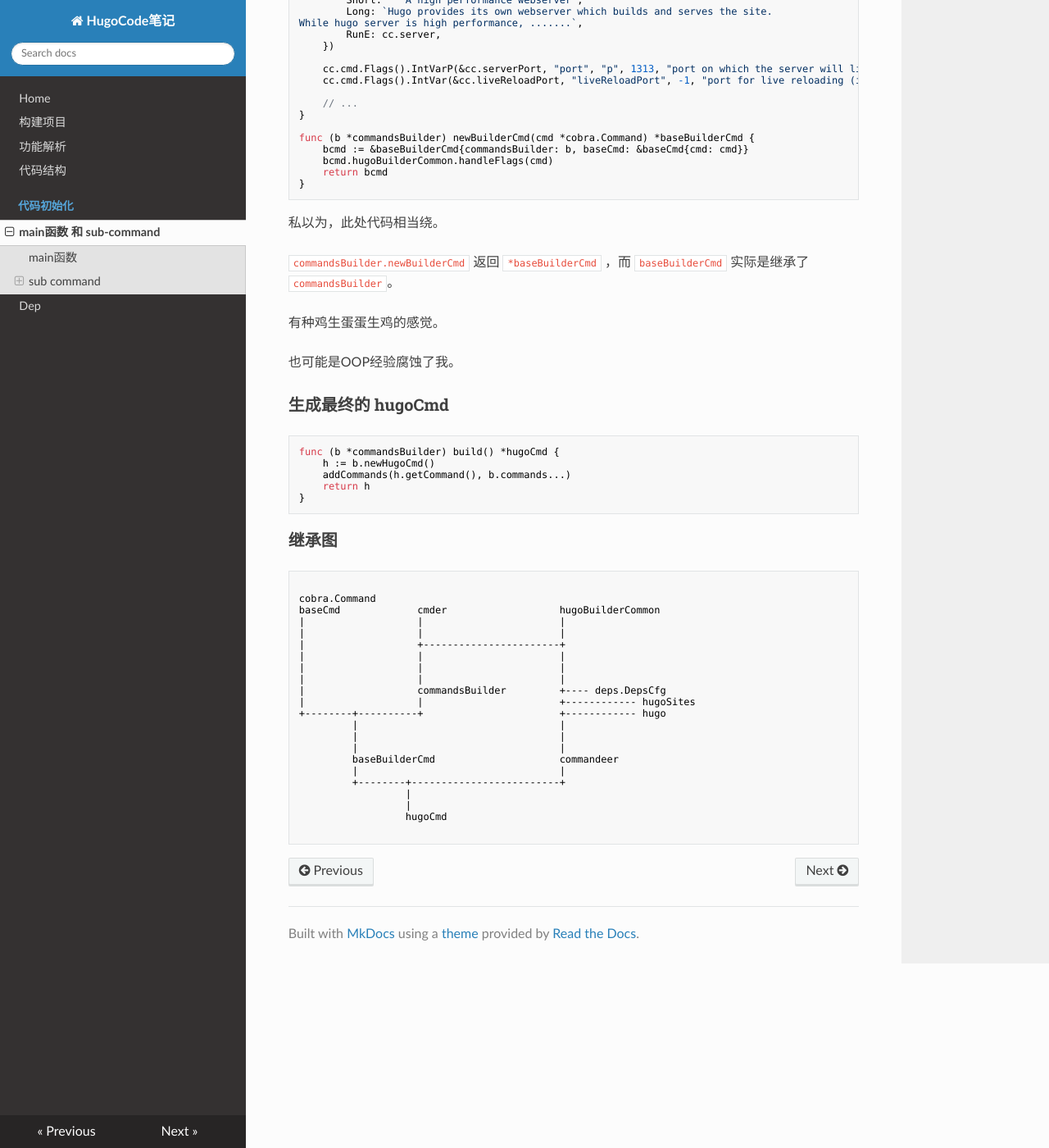
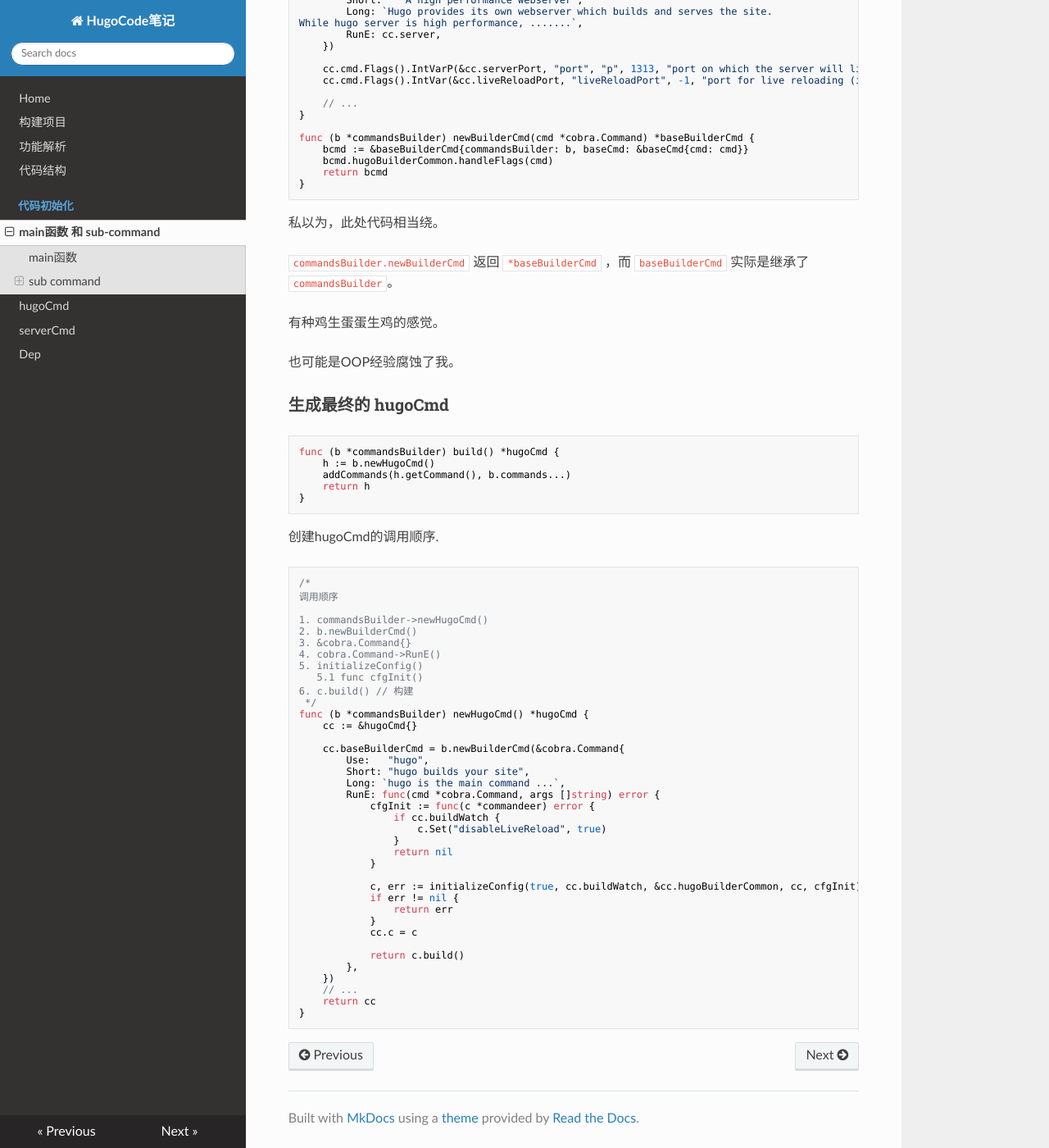
Before and after one commit to morya/reading-hugo-code, an MkDocs documentation site: the page built from docs/04.01-sub-cmd.md, in a window 1280 px wide and 1400 px high, scrolled down 4412 px. Shown: the whole window at 82% size. Built offline with MkDocs 1.6.1, drawn with Linux system fonts in a browser that asks for light colours; nearby versions of some CDN libraries; old or Windows-style settings are respelled for this version of MkDocs.

Commit message:
rename and add more files

````diff
--- a/docs/041-sub-cmd.md
+++ b/docs/04.01-sub-cmd.md
@@ -297,29 +297,45 @@ func (b *commandsBuilder) build() *hugoCmd {
 }
 ```
 
-### 继承图
+创建hugoCmd的调用顺序.
 
-```text
+```golang
+/*
+调用顺序
 
-cobra.Command
-baseCmd             cmder                   hugoBuilderCommon
-|                   |                       |
-|                   |                       |
-|                   +-----------------------+
-|                   |                       |
-|                   |                       |
-|                   |                       |
-|                   commandsBuilder         +---- deps.DepsCfg
-|                   |                       +------------ hugoSites
-+--------+----------+                       +------------ hugo
-         |                                  |
-         |                                  |
-         |                                  |
-         baseBuilderCmd                     commandeer
-         |                                  |
-         +--------+-------------------------+
-                  |
-                  |
-                  hugoCmd
+1. commandsBuilder->newHugoCmd()
+2. b.newBuilderCmd()
+3. &cobra.Command{}
+4. cobra.Command->RunE()
+5. initializeConfig()
+   5.1 func cfgInit()
+6. c.build() // 构建
+ */
+func (b *commandsBuilder) newHugoCmd() *hugoCmd {
+	cc := &hugoCmd{}
 
+	cc.baseBuilderCmd = b.newBuilderCmd(&cobra.Command{
+		Use:   "hugo",
+		Short: "hugo builds your site",
+		Long: `hugo is the main command ...`,
+		RunE: func(cmd *cobra.Command, args []string) error {
+			cfgInit := func(c *commandeer) error {
+				if cc.buildWatch {
+					c.Set("disableLiveReload", true)
+				}
+				return nil
+			}
+
+			c, err := initializeConfig(true, cc.buildWatch, &cc.hugoBuilderCommon, cc, cfgInit)
+			if err != nil {
+				return err
+			}
+			cc.c = c
+
+			return c.build()
+		},
+    })
+    // ...
+    return cc
+}
 ```
--- a/mkdocs.yml
+++ b/mkdocs.yml
@@ -1,6 +1,12 @@
 site_name: HugoCode笔记
 
 theme: readthedocs
+
+markdown_extensions:
+    - smarty
+    - toc:
+        permalink: True
+    - sane_lists
 
 pages:
     - Home: index.md
@@ -8,8 +14,10 @@ pages:
     - 功能解析: 02-functions.md
     - 代码结构: 03-folder-hierachy.md
     - 代码初始化:
-        - main函数 和 sub-command: 041-sub-cmd.md
-        - Dep: 042-dep.md
+        - main函数 和 sub-command: 04.01-sub-cmd.md
+        - hugoCmd: 04.01.01-hugocmd.md
+        - serverCmd: 04.01.02-servercmd.md
+        - Dep: 04.02-dep.md
 #   - TODO
 #       - main函数初始化
 #       - hugo subcmd
````
Also changed, not shown: docs/04.01.01-hugocmd.md (added, +137 -0 lines), docs/04.01.02-servercmd.md (added, +22 -0 lines), docs/04.02-dep.md (renamed from docs/042-dep.md).
